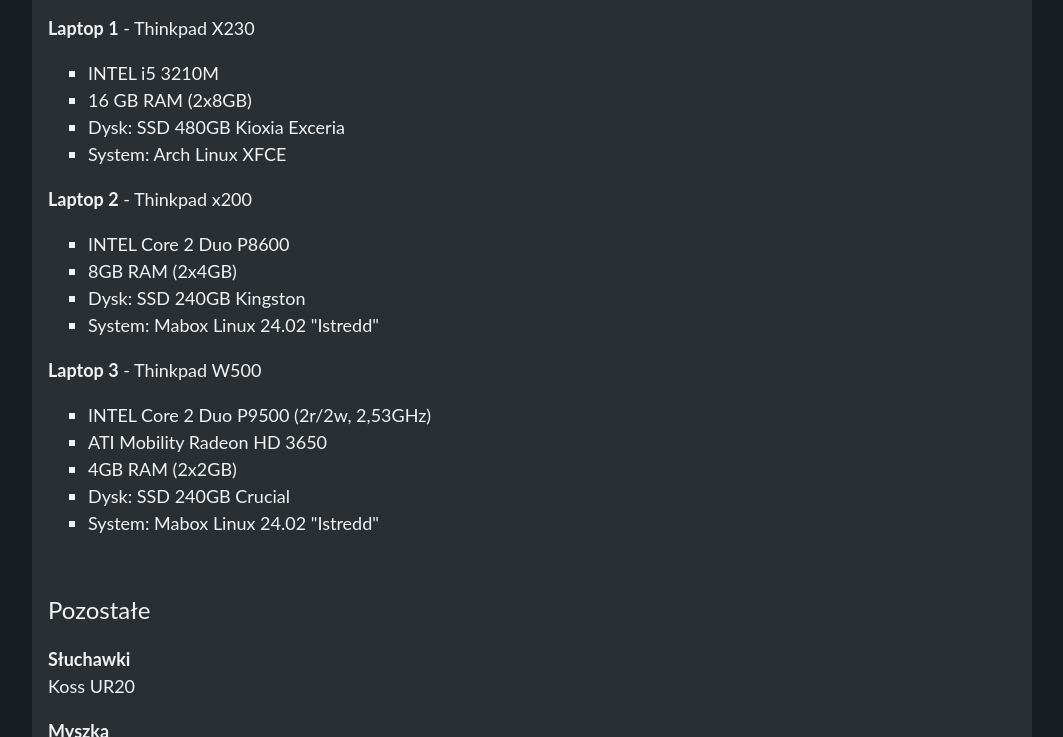
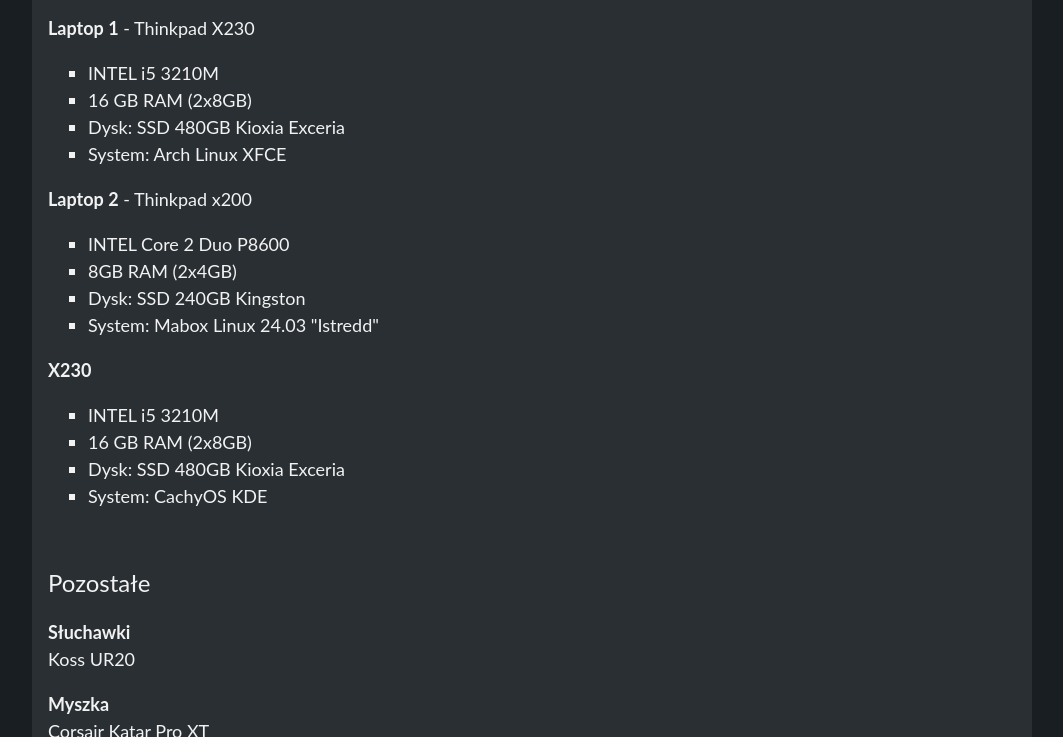
Before and after one commit to emichal04/emichal04.github.io, a plain HTML site: page sprzet.html in a window 1280 px wide. Shown: the part 725-1462 px from the top of the page, without its empty margins (108-1171 px from the left). Drawn offline with Linux system fonts and the light colour scheme.

Commit message:
Aktualizacja danych

```diff
--- a/sprzet.html
+++ b/sprzet.html
@@ -80,15 +80,14 @@
                         <li>INTEL Core 2 Duo P8600</li>
                         <li>8GB RAM (2x4GB)</li>
                         <li>Dysk: SSD 240GB Kingston</li>
-                        <li>System: Mabox Linux 24.02 "Istredd"</li>
+                        <li>System: Mabox Linux 24.03 "Istredd"</li>
                     </ul>
-                    <b>Laptop 3</b> - Thinkpad W500<br>
+                    <b>X230</b>
                     <ul class="lista-sprzetu">
-                        <li>INTEL Core 2 Duo P9500 (2r/2w, 2,53GHz)</li>
-                        <li>ATI Mobility Radeon HD 3650</li>
-                        <li>4GB RAM (2x2GB)</li>
-                        <li>Dysk: SSD 240GB Crucial</li>
-                        <li>System: Mabox Linux 24.02 "Istredd"</li>
+                        <li>INTEL i5 3210M</li>
+                        <li>16 GB RAM (2x8GB)</li>
+                        <li>Dysk: SSD 480GB Kioxia Exceria</li>
+                        <li>System: CachyOS KDE</li>
                     </ul>
                 </section><wbr>
 
```
Also changed, not shown: thinkpady.html (+2 -2 lines).
